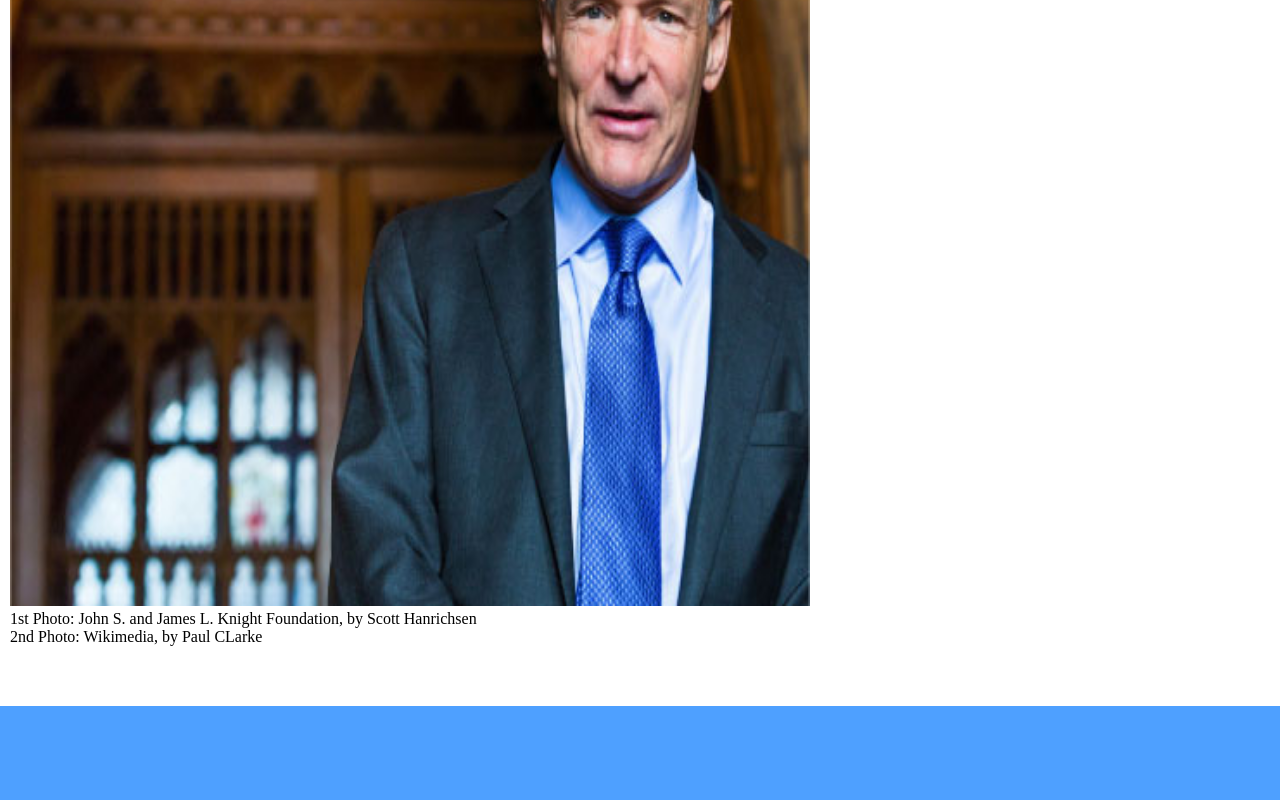
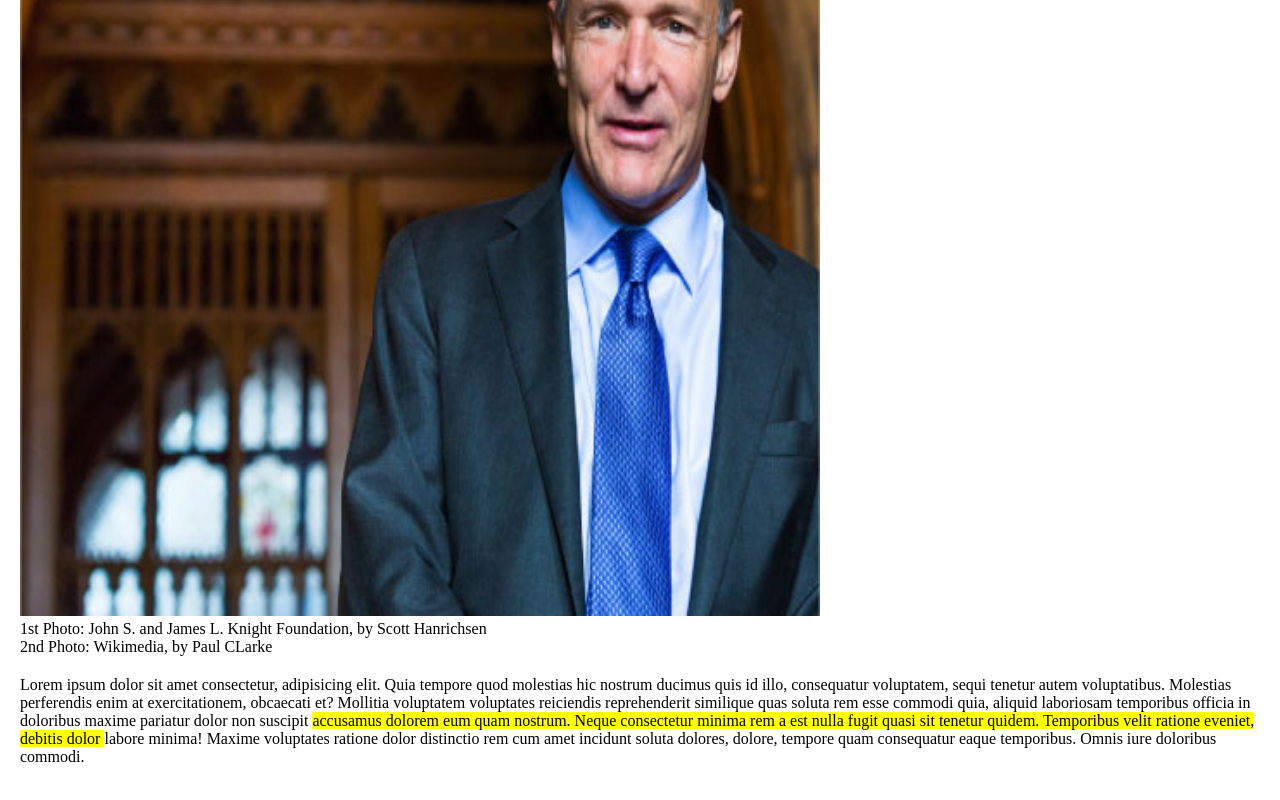
Before and after one commit to SaverioCascelli/html-css-booleaner, a plain HTML site: page index.html in a window 1280 px wide. Shown: the part 1483-2283 px from the top of the page. Before the commit the page ends 2189 px from the top, so only its background shows below. Drawn offline with Linux system fonts and the light colour scheme.

Commit message:
[add] first article section in body

```diff
--- a/css/style.css
+++ b/css/style.css
@@ -25,7 +25,9 @@ header p{
     font-size: 1.5rem;
 }
 
-
+main div{
+    padding: 10px;
+}
 
 .booleaner-logo{
     padding-top: 50px;
@@ -34,6 +36,10 @@ header p{
 .gallery img{
     height: 800px;
     width: 800px;
+}
+
+.yellow-marked{
+    background-color: yellow;
 }
 
 #logo{
--- a/index.html
+++ b/index.html
@@ -32,13 +32,20 @@
             <img src="/img/tim-1.jpg" alt="Tim Barners-Lee public speach at Knight Foundation">
             <img src="/img/tim-2.jpg" alt="Tim Berners-Lee photo">
 
-            <div class="photo-credits">
+            <p class="photo-credits">
                 1st Photo: John S. and James L. Knight Foundation, by Scott Hanrichsen
-            </div>
-            <div class="photo-credits">
+            </p>
+            <p class="photo-credits">
                 2nd Photo: Wikimedia, by Paul CLarke
-            </div>
+            </p>
         </div>
+
+        <!-- first article section -->
+        <div>
+            <p>Lorem ipsum dolor sit amet consectetur, adipisicing elit. Quia tempore quod molestias hic nostrum ducimus quis id illo, consequatur voluptatem, sequi tenetur autem voluptatibus. Molestias perferendis enim at exercitationem, obcaecati et? Mollitia voluptatem voluptates reiciendis reprehenderit similique quas soluta rem esse commodi quia, aliquid laboriosam temporibus officia in doloribus maxime pariatur dolor non suscipit <span class="yellow-marked">accusamus dolorem eum quam nostrum. Neque consectetur minima rem a est nulla fugit quasi sit tenetur quidem. Temporibus velit ratione eveniet, debitis dolor </span>labore minima! Maxime voluptates ratione dolor distinctio rem cum amet incidunt soluta dolores, dolore, tempore quam consequatur eaque temporibus. Omnis iure doloribus commodi.</p>
+        </div>
+        <!-- /first article section -->
+
 
 
     </main>
```
